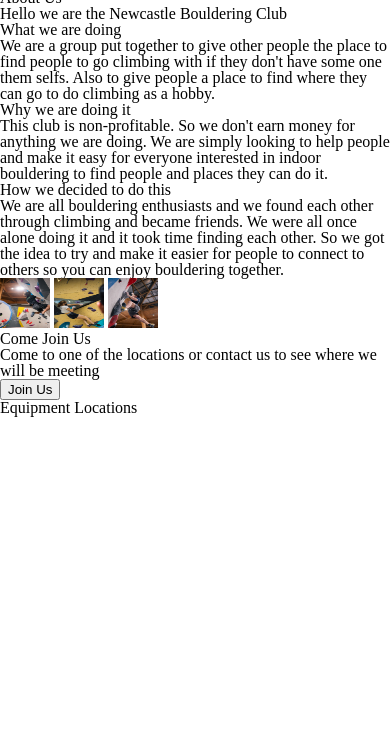
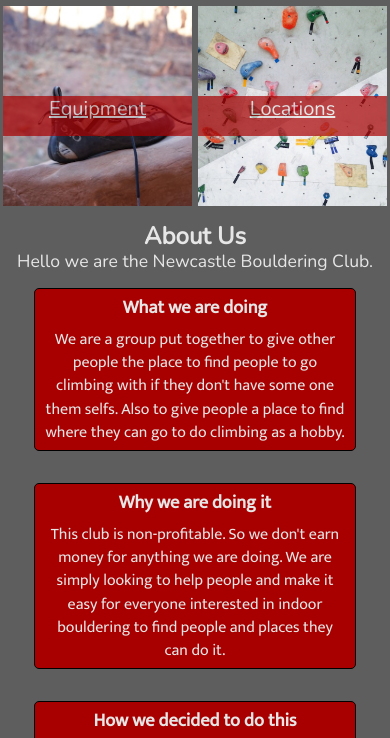
Before and after one commit to EthanHunter7/Responsive-Club-Website, a plain HTML site: page Index.html in a window 390 px wide. Shown: the part 95-833 px from the top of the page. Drawn offline with nearby package versions, Linux system fonts and the light colour scheme.

Commit message:
Css added and some more images added aswell.

```diff
--- a/Index.html
+++ b/Index.html
@@ -5,32 +5,41 @@
         <link href="https://fonts.googleapis.com/css2?family=Nunito&display=swap" rel="stylesheet">
         <link rel="stylesheet" href="./Resources/CSS/Reset.css">
         <link rel="stylesheet" href="./Resources/CSS/Index.css">
-        <meta name="viewport">
+        <meta name="viewport" content="width=device-width, initial-scale=1">
     </head>
 <html>
     <body>
 
         <!--Header-->
-        <div class="nav">
-            <h1 class="title"><a href="./Index.html">Newcastle Bouldering Club</a></h1>
-            <a href="#" class="pages">Equipment</a>
-            <a href="#" class="pages">Locations</a>
+        <header>
+            <div class="title">
+                <a href="./Index.html"><h1>Newcastle Bouldering Club</h1></a>
             </div>
+        </header>
 
-        <!--Pictures Section-->
-        <div class="picture-section-1">
-            <div class="img-container-1">
-                <img src="./Resources/Images/Small/david-pisnoy-r1V-OtZR7XY-unsplash (1).jpg" alt="Picture of a rock climbing wall">
-                <img src="./Resources/Images/Small/pexels-cottonbro-6701740.jpg" alt="Picture of a rock climbing wall and a hand on a rock">
+        <nav class="nav">
+            <div class="equipment">
+                <div class="content">
+                    <a class="a" href="#"><h2>Equipment</h2></a>
+                    <p>Here you can see what equipment is good for you to have before arrival</p>
                 </div>
             </div>
+            <div class="locations">
+                <div class="content">
+                    <a href="#"><h2>Locations</h2></a>
+                    <p>Here you can find places in or close to newcastle to go to.</p>
+                    <p>As well as finding our contact details </p>
+                </div>
+            </div>
+        </nav>
 
         <!--About Section-->
         <div class="about-section">
             <div class="about-title">
                 <h2>About Us</h2>
-                <h4>Hello we are the Newcastle Bouldering Club</h4>
+                <h4>Hello we are the Newcastle Bouldering Club.</h4>
             </div>
+            <div class="about-content-section">
                 <div class="about-content">
                     <h5>What we are doing</h5>
                     <p>We are a group put together to give other people the place to find people to go climbing with if they don't have some one them selfs. Also to give people a place to find where they can go to do climbing as a hobby.</p>
@@ -44,10 +53,11 @@
                     <p> We are all bouldering enthusiasts and we found each other through climbing and became friends. We were all once alone doing it and it took time finding each other. So we got the idea to try and make it easier for people to connect to others so you can enjoy bouldering together.</p>
                 </div>
             </div>
+        </div>
 
         <!--Pictures Section-->
-        <div class="picture-section-2">
-            <div class="img-container-2">
+        <div class="picture-section-1">
+            <div class="img-container-1">
                 <img src="./Resources/Images/Small/bastien-plu-8v5gMBBz-ZA-unsplash.jpg" alt="A man climbing a rock climbing wall">
                 <img src="./Resources/Images/Small/maxime-dore-fD2orULc0cY-unsplash.jpg" alt="A woman climbing a rock climbing wall">
                 <img src="./Resources/Images/Small/bastien-plu-Ef_RU9j5a38-unsplash.jpg" alt="A man climbing a rock climbing wall">
@@ -56,12 +66,16 @@
 
         <!--Come Join Section-->
         <div class="come-join-section">
+            <div class="come-join-picture">
+                <div class="come-join-content">
                     <div class="come-join-title">
                         <h2>Come Join Us</h2>
                         <h4>Come to one of the locations or contact us to see where we will be meeting</h4>
                     </div>
                     <div class="come-join-button">
                         <a href="#"><button class="button" type="button">Join Us</button></a>
+                    </div>
+                </div>
             </div>
         </div>
 
@@ -73,19 +87,5 @@
             </div>
         </footer>
 
-
-
-
-
-
-
-
-
-
-
-
-
-
-
     </body>
 </html>
--- a/Resources/CSS/Index.css
+++ b/Resources/CSS/Index.css
@@ -0,0 +1,352 @@
+html{
+    font-family: "Mukta", sans-serif;
+    font-size: 16px;
+}
+
+body{
+    background-color: #5e5e5e;
+    color: #e6e6e6
+}
+
+/*Header Styling*/
+header{
+    background-color: #A80000;
+    text-align: center;
+    border-bottom: 1px solid #000;
+    width: 100%;
+    height: auto;
+}
+
+ header h1{
+    padding: 10px 0;
+    font-size: 2rem;
+    color: #e6e6e6;
+    font-family: "Nunito";
+}
+
+.nav{
+    display: flex;
+    justify-content: center;
+    text-align: center;
+    flex-shrink: 1;
+    line-height: 1.25;
+}
+
+.nav a{
+    color: #e6e6e6;
+    font-size: 1.25rem;
+    text-decoration: underline;
+    line-height: 1.25;
+    font-family: "Nunito";
+}
+
+.nav a:hover{
+    color: #000;
+}
+
+
+.equipment{
+    background-image: url(../Images/Small/cindy-chen--7nnXc4jBWU-unsplash.jpg);
+    height: 450px;
+    width: 500px;
+    background-repeat: no-repeat;
+    background-position: center;
+    background-size: cover;
+    margin: 1rem 0.75rem;
+}
+
+.locations{
+    background-image: url(../Images/Small/david-pisnoy-r1V-OtZR7XY-unsplash\ \(1\).jpg);
+    height: 450px;
+    width: 500px;
+    background-repeat: no-repeat;
+    background-position: center;
+    background-size: cover;
+    margin: 1rem 0.75rem;
+}
+
+.content{
+    background-color: #A80000;
+    width: 100%;
+    height: auto;
+    margin-top: 200px;
+    opacity: 0.7;
+    color: #fff;
+    min-height: 70px;
+}
+@media only screen and (min-width: 2000px){
+    .content a{
+        font-size: 1.3rem;
+    }
+
+    .content p{
+        font-size: 1.15rem;
+    }
+}
+
+@media only screen and (max-width: 820px){
+    .content{
+        min-height: 40px;
+    }
+
+    .content p{
+        display: none;
+    }
+}
+
+@media only screen and (max-width: 650px) {
+    .equipment, .locations{
+        width: 250px;
+        height: 200px;
+        margin: 1rem 0.2rem;
+    }
+
+    .content{
+        margin-top: 90px;
+    }
+}
+
+/*About Styling*/
+.about-title{
+    text-align: center;
+    font-size: 1.5rem;
+    line-height: 1.2;
+    font-family: "Nunito";
+}
+
+.about-title h2{
+    font-weight: 700;
+}
+
+.about-title h4{
+    font-size: 1.10rem;
+}
+
+.about-content-section{
+    display: flex;
+    justify-content: center;
+    flex-flow: row wrap;
+
+}
+
+.about-content{
+    margin: 1rem 1.5rem;
+    text-align: center;
+    width: 300px;
+    height: auto;
+    line-height: 1.45;
+    background-color: #A80000;
+    border-radius: 5px;
+    padding: 6px 10px;
+    border: 1px solid #000;
+}
+
+.about-content h5{
+    font-size: 1.15rem;
+    margin-bottom: 0.4rem;
+    font-weight: 600;
+}
+
+@media only screen and (min-width: 2000px){
+    .about-title h4{
+        font-size: 1.5rem;
+    }
+
+    .about-title h2{
+        font-size: 1.75rem;
+    }
+
+    .about-content{
+        width: 400px;
+        height: auto;
+        font-size: 1.4rem;
+        line-height: 1.45;
+    }
+
+    .about-content h5{
+        font-size: 1.5rem;
+    }
+}
+
+/*Picture 1 Styling*/
+.img-container-1{
+    display: flex;
+    justify-content: center;
+    flex-shrink: 2;
+}
+
+.img-container-1 img{
+    min-width: 350px;
+    width: 450px;
+    height: 400px;
+    margin: 2rem 1rem 1.5rem;
+    object-fit: cover;
+}
+
+@media only screen and (max-width: 1120px){
+    .img-container-1 img{
+        margin: 2rem 0.2rem 1.5rem;
+    }
+}
+
+@media only screen and (max-width: 1100px){
+    .img-container-1{
+        flex-wrap: wrap;
+    }
+
+    .img-container-1 img{
+        margin: 2rem 0.2rem 0rem;
+    }
+
+}
+
+@media only screen and (max-width: 912px){
+    .img-container-1 img{
+        width: 75%;
+        object-fit: cover;
+        margin: 1rem 0.2rem 0rem;
+    }
+}
+
+/*Come Join Styling*/
+.come-join-section{
+    display: flex;
+    justify-content: center;
+    margin-top: 1.5rem;
+}
+
+.come-join-picture{
+    display: flex;
+    width: 100%;
+    height: 600px;
+    background-image: url(../Images/Large/pexels-daniel-smyth-12918220\ \(2\).jpg);
+    background-repeat: no-repeat;
+    background-size: cover;
+}
+
+.come-join-content{
+    position: relative;
+    top: 170px;
+    left: 15%;
+    width: 300px;
+    height: 225px;
+    background-color: #A80000;
+    border: 1px solid #5e5e5e;
+    border-radius: 5px;
+    text-align: center;
+    line-height: 2;
+    padding: 0 5rem 2rem 4rem;
+}
+
+.come-join-title{
+    margin-top: 2rem;
+    font-size: 1.10rem;
+}
+
+.come-join-title h2{
+    font-size: 1.5rem;
+    font-family: "Nunito";
+}
+
+.button{
+    width: 120px;
+    height: 50px;
+    font-size: 1.15rem;
+    background-color: #5e5e5e;
+    color: #e6e6e6;
+    border: 1px solid #000;
+    margin-top: 15px
+}
+
+.button:hover{
+    background-color: #424242;
+    cursor: pointer;
+}
+
+@media only screen and (min-width: 2000px){
+    .come-join-picture{
+        background-image: url(../Images/2056px/pexels-daniel-smyth-12918220\ \(4\).jpg);
+        background-repeat: no-repeat;
+        background-size: cover;
+    }
+
+    .come-join-content{
+        width: 400px;
+        height: 250px;
+    }
+
+    .come-join-title{
+        margin-top: 1.5rem;
+        font-size: 1.5rem;
+    }
+
+    .come-join-title h2{
+        font-size: 2rem;
+        font-family: "Nunito";
+    }
+
+    .button{
+        width: 170px;
+        height: 60px;
+        font-size: 1.5rem;
+    }
+}
+
+@media only screen and (max-width: 1280px){
+    .come-join-picture{
+        background-image: url(../Images/Medium/pexels-daniel-smyth-12918220.jpg);
+    }
+}
+
+@media only screen and (max-width: 630px){
+    .come-join-picture{
+        background-image: url(../Images/660px/pexels-daniel-smyth-12918220\ \(5\).jpg);
+    }
+
+    .come-join-content{
+            top: 50px;
+            left: 5%;
+            width: 200px;
+            height: 175px;
+        }
+
+        .come-join-title{
+            margin-top: 0.5rem;
+            font-size: 1rem;
+        }
+
+        .come-join-title h2{
+            font-size: 1.2rem;
+            font-family: "Nunito";
+        }
+
+        .button{
+            width: 110px;
+            height: 40px;
+            font-size: 1.15rem;
+            margin-top: 8px
+        }
+    }
+
+    @media only screen and (max-width: 500px){
+        .come-join-content{
+            top: 300px;
+            left: 8%;
+            width: 200px;
+            height: 175px;
+        }
+    }
+
+/*Footer Styling*/
+.footer{
+    background-color: #A80000;
+    height: 35px;
+    display: flex;
+}
+
+.footer a {
+    font-size: 1.09rem;
+    color: #fff;
+    margin: 0.5rem 1rem 0rem 1rem;
+    text-decoration: underline
+}
```
Also changed, not shown: Resources/Images/2056px/pexels-daniel-smyth-12918220 (4).jpg (added), Resources/Images/660px/pexels-daniel-smyth-12918220 (5).jpg (added), Resources/Images/Medium/cindy-chen--7nnXc4jBWU-unsplash (1).jpg (added), Resources/Images/Medium/pexels-daniel-smyth-12918220.jpg (added), Resources/Images/Small/cindy-chen--7nnXc4jBWU-unsplash.jpg (added), Resources/Images/Small/pexels-daniel-smyth-12918220 (1).jpg (added), 1 other file. Lines whose indentation alone changed are shown as unchanged.
